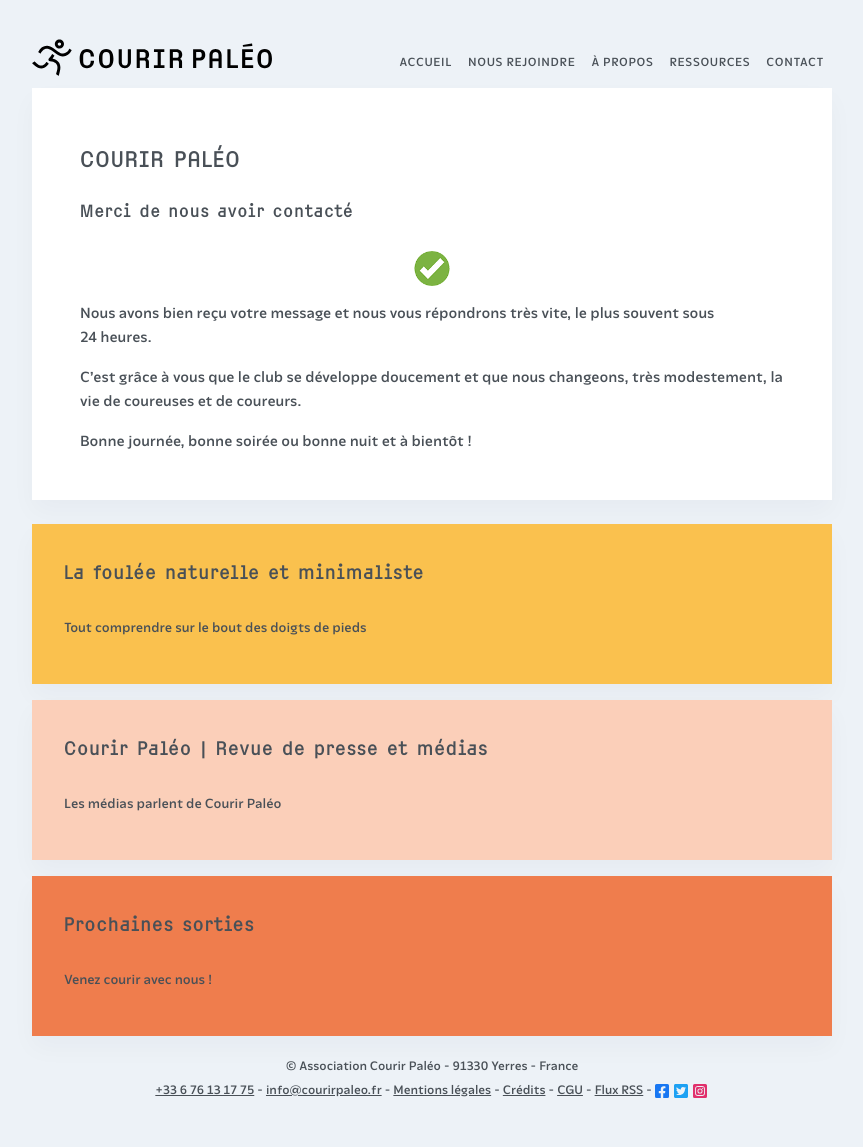
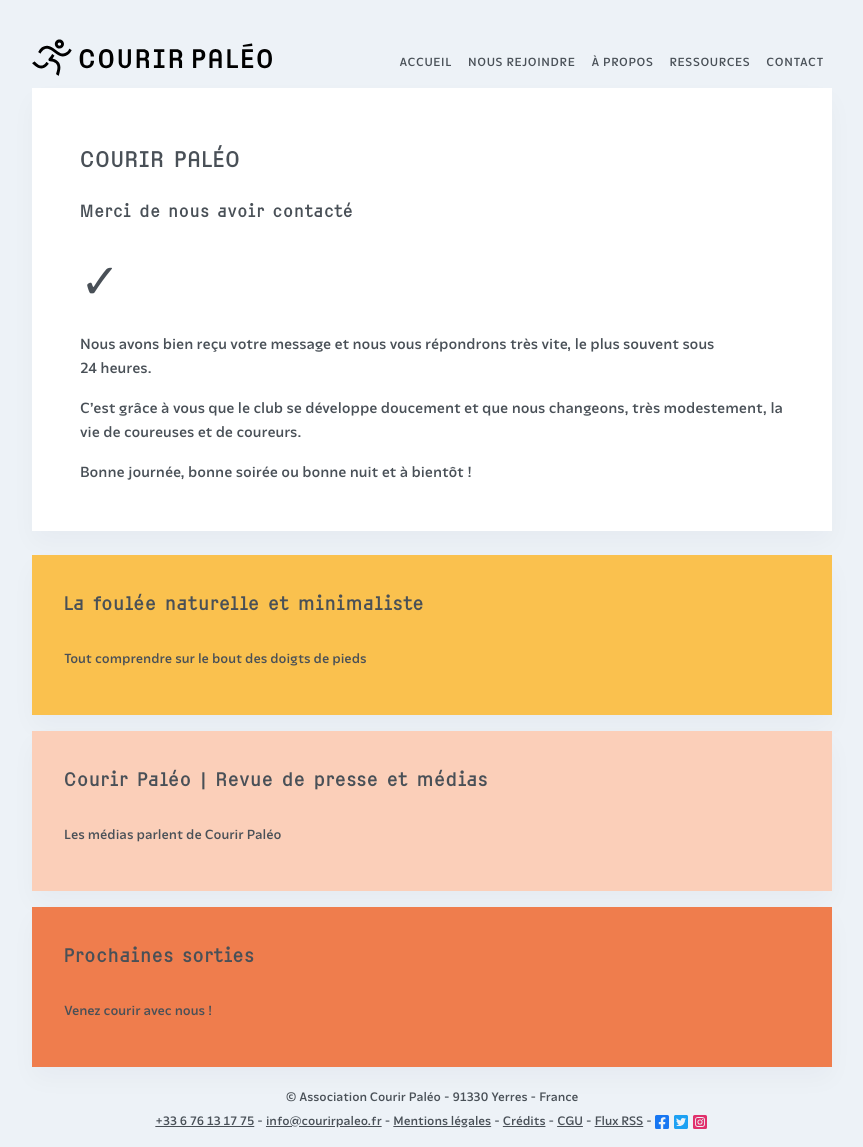
Before and after one commit to courirpaleo/courirpaleo.github.io, a Jekyll site: the page built from _pages/contact-merci.md, in a window 1280 px wide. Shown: the whole page, without its empty margins (208-1071 px from the left). Built offline with Jekyll 4.4.1, drawn with Linux system fonts in a browser that asks for light colours; some web fonts are replaced; before the commit the page ends 1116 px from its top, so only the background shows below that.

Commit message:
Update contact-merci.md

```diff
--- a/_pages/contact-merci.md
+++ b/_pages/contact-merci.md
@@ -4,7 +4,9 @@
 # Courir Paléo
 
 ### Merci de nous avoir contacté
-![Courir Paleo](/assets/images/checkmark-yes.png)
+
+<font size="300%">&check;</font>
+
 Nous avons bien reçu votre message et nous vous répondrons très vite, le plus souvent sous 24&nbsp;heures.
 
 C'est grâce à vous que le club se développe doucement et que nous changeons, très modestement, la vie de coureuses et de coureurs.
```
